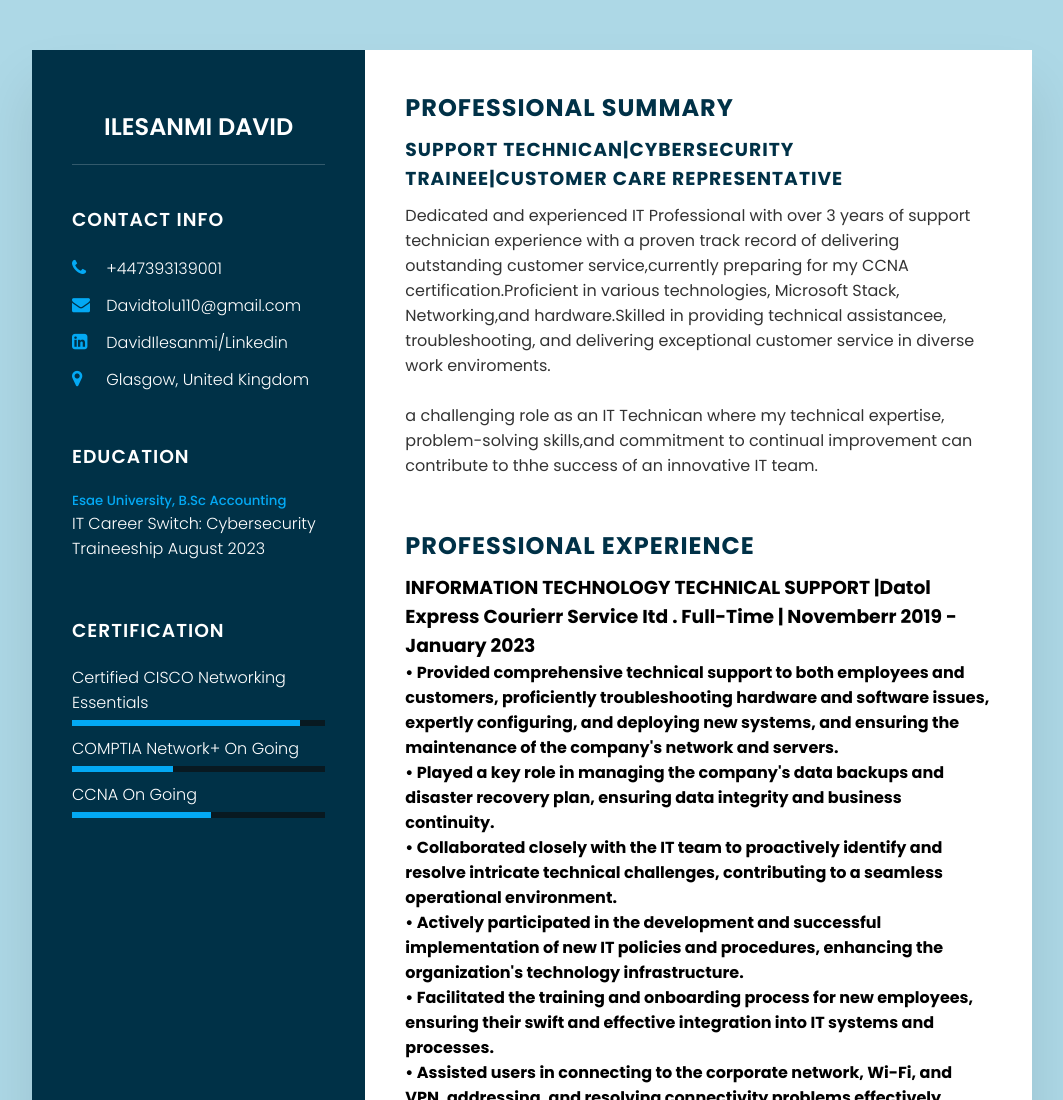
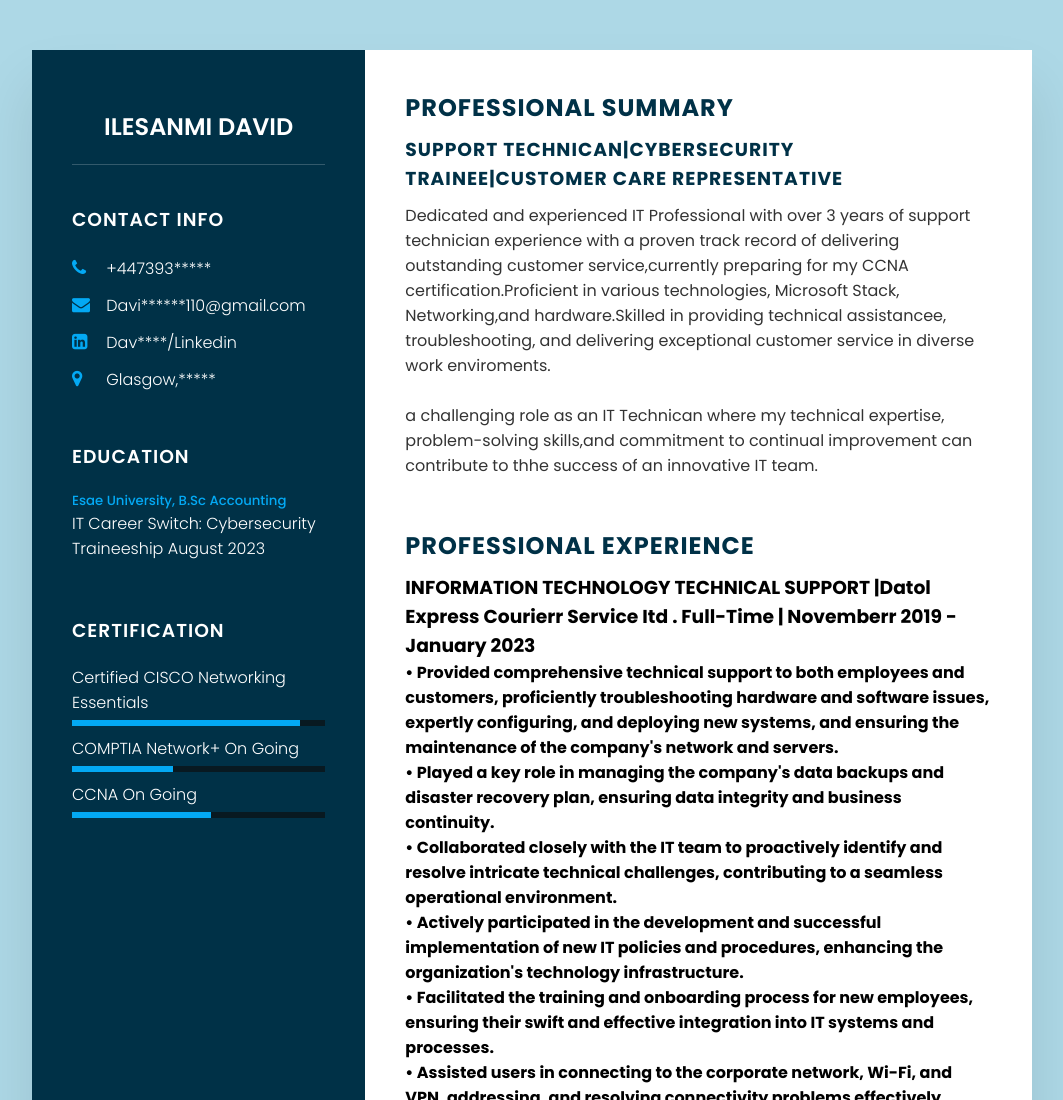
Before and after one commit to Mickeytech1/ilesanmi-David-, a plain HTML site: page index.html in a window 1280 px wide. Shown: the top 1100 px of the page, without its empty margins (108-1171 px from the left). Drawn offline with Linux system fonts and the light colour scheme.

Commit message:
first commit

```diff
--- a/index.html
+++ b/index.html
@@ -19,21 +19,21 @@
                     <li>
                         <span class="icon"><i class="fa fa-phone" aria-hidden="true"></i>
                         </span>
-                        <span class="text">+447393139001</span>
+                        <span class="text">+447393*****</span>
                     </li>
                     <li>
                         <span class="icon"><i class="fa fa-envelope" aria-hidden="true"></i>
                         </span>
-                        <span class="text">Davidtolu110@gmail.com</span>
+                        <span class="text">Davi******110@gmail.com</span>
                     </li> <li>
                         <span class="icon"><i class="fa fa-linkedin-square" aria-hidden="true"></i>
                         </span>
-                        <span class="text">DavidIlesanmi/Linkedin</span>
+                        <span class="text">Dav****/Linkedin</span>
                     </li>
                     <li>
                         <span class="icon"><i class="fa fa-map-marker" aria-hidden="true"></i>
                         </span>
-                        <span class="text">Glasgow, United Kingdom</span>
+                        <span class="text">Glasgow,***** </span>
                     </li>
                 </ul>
             </div>
```
